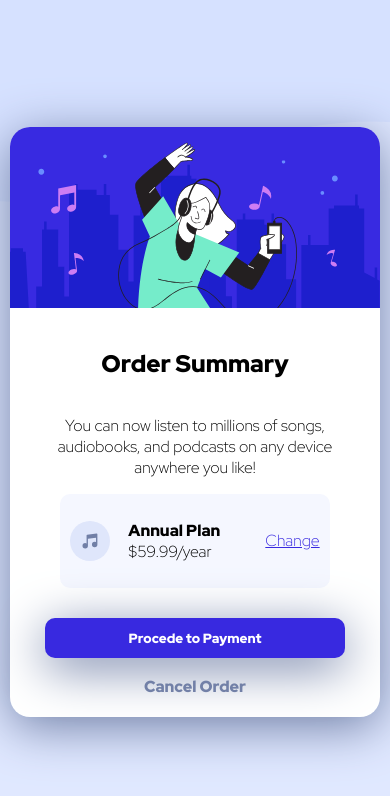
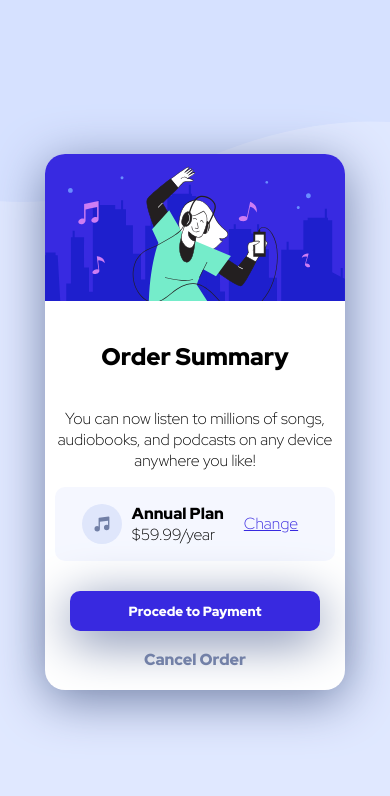
Before and after one commit to Faiz-Azeez/Front-end-mentor-challange-2, a plain HTML site: page index.html in a window 390 px wide. Drawn offline with Linux system fonts and the light colour scheme.

Commit message:
modified

```diff
--- a/style.css
+++ b/style.css
@@ -57,7 +57,7 @@ width: 100vw;
 }
 
 .innerow2{
-    margin: 0px 50px 0px 50px;
+    margin: 0px 40px 0px 40px;
 }
 
 .headding{
@@ -74,7 +74,6 @@ width: 100vw;
 
 
 .innerrow3{
-    padding: 10px;
     align-items: center;
     display: flex;
     justify-content: center;
@@ -154,9 +153,52 @@ flex-direction: column;
     }
   }
 
-  @media (max-width: 416px) {
+  @media (max-width: 486px) {
     .image{
         width: 370px;
 
     }
   }
+
+
+  @media (max-width: 480px) {
+    .image{
+        width: 370px;
+
+    }
+  }
+
+
+  @media (max-width: 480px) {
+    .image{
+        width: 300px;
+
+    }
+  }
+
+
+  @media (max-width: 480px) {
+    .btn{
+        width: 250px;
+
+    }
+  }
+
+  @media (max-width: 480px) {
+    .innerow2{
+        margin: 0px 10px 0px 10px;
+    }
+  }
+
+  @media (max-width: 480px) {
+    .iconmusic,.change{
+        margin-right: 10px;
+    }
+  }
+
+
+  @media (max-width: 480px) {
+    .annualplan{
+        margin-right: 20px;
+    }
+  }
```
